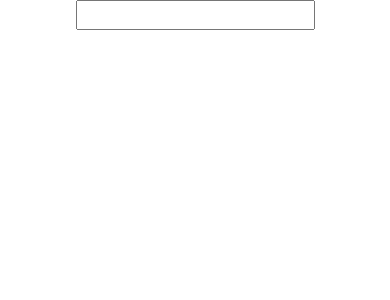
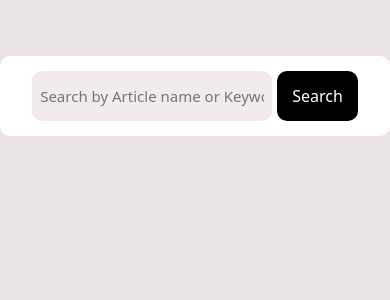
Before and after one commit to Vibha27/AlphaBi-Gif-Gallery, a React (Create React App) app: page / in a window 390 px wide. Shown: the top 300 px of the page. Built offline with nearby package versions, Linux system fonts and the light colour scheme.

Commit message:
responsiveness and style to pagination and search component

```diff
--- a/public/index.html
+++ b/public/index.html
@@ -9,6 +9,9 @@
       name="description"
       content="Web site created using create-react-app"
     />
+    <!-- Fontawsone icon -->
+    <link rel="stylesheet"
+          href="https://cdnjs.cloudflare.com/ajax/libs/font-awesome/4.7.0/css/font-awesome.min.css"></link>
     <link rel="apple-touch-icon" href="%PUBLIC_URL%/logo192.png" />
     <!--
       manifest.json provides metadata used when your web app is installed on a
@@ -24,7 +27,7 @@
       work correctly both with client-side routing and a non-root public URL.
       Learn how to configure a non-root public URL by running `npm run build`.
     -->
-    <title>React App</title>
+    <title>Gif Gallery</title>
   </head>
   <body>
     <noscript>You need to enable JavaScript to run this app.</noscript>
--- a/src/App.css
+++ b/src/App.css
@@ -1,7 +1,10 @@
+body {
+  background-color: rgb(233, 227, 227);
+
+}
 .App {
-  text-align: center;
+  overflow-x: hidden;
 }
-
 .App-logo {
   height: 40vmin;
   pointer-events: none;
@@ -11,17 +14,6 @@
   .App-logo {
     animation: App-logo-spin infinite 20s linear;
   }
-}
-
-.App-header {
-  background-color: #282c34;
-  min-height: 100vh;
-  display: flex;
-  flex-direction: column;
-  align-items: center;
-  justify-content: center;
-  font-size: calc(10px + 2vmin);
-  color: white;
 }
 
 .App-link {
@@ -37,42 +29,101 @@
   }
 }
 
+/* search text box */
+.search-container {
+  padding: 10px;
+}
+.search-box {
+  background-color:  rgb(241, 235, 235);
+  outline: none;
+  height: 50px;
+  font-size: 15px;
+  border-radius: 10px;
+  border: 0;
+  padding: 8px;
+}
+.search-button {
+  /* position: absolute;
+  right: 4px;
+  top: 4px; */
+  background-color: black;
+  border-radius: 10px;
+  border: 0;
+  color: #FFF;
+  width: auto;
+  height: 50px;
+  outline: 0;
+  margin-left: 5px;
+  padding: 5px 15px;
+}
+
+
+/* main container style */
+.search-gallery-container {
+  overflow-x: hidden;
+  background-color: white;
+  padding: 5px;
+  justify-content: center;
+  align-items: center;
+  text-align: center;
+  border-radius: 10px;
+}
+
 /* gallery view */
 .gallery-view img{
-  /* max-width: 500px; */
-  height: 250px;
+  height: 300px;
   padding: 5px;
   border-radius: 15px;
+  margin-top: 20px;
 }
-
+@media (max-width: 719px) {
+  .gallery-view img{
+    height: 250px;
+  }
+}
+.icon {
+  position: absolute;
+  z-index: 2;
+  display: block;
+  width: 2.375rem;
+  height: 2.375rem;
+  line-height: 2.375rem;
+  text-align: center;
+  pointer-events: none;
+  color: #aaa;
+}
 /* Pagination active  */
 .paginate-div {
   overflow-x: hidden;
 }
 .pagination {
-  margin: 20px auto;
+  margin: 70px auto;
   display: flex;
   list-style: none;
   align-items: center;
   justify-content: center;
+
 }
 .pagination > li:first-child > a,
 .pagination > li:first-child > span,
 .pagination > li:last-child > a,
 .pagination > li:last-child > span {
-  border-radius: 50px;
-  background-color: #18d26e;
-  color: #fff;
+  /* border-radius: 50px;
+  background-color: #18d26e; */
+  color:black;
   padding: 15px 18px;
+  text-decoration: none;
 }
-.pagination > .active > a {
-  /* background-color: #47ccde ; */
-  /* border-color: #47ccde ; */
-  border-bottom: 2px solid #18d26e;
+.pagination >.active > a {
+  /* background-color: #47ccde ;
+  border-color: #47ccde ; */
+  border-bottom: 2px solid #b31111;
+  background-color: #f5c7c7;
 }
 
 .pagination > li > a {
   /* margin-left:-1px; */
   cursor: pointer;
-  margin: 5px;
+  /* margin: 2px; */
+  padding: 5px;
 }
--- a/src/Components/GifGallery.js
+++ b/src/Components/GifGallery.js
@@ -8,7 +8,7 @@ function Items({ currentItems }) {
       {currentItems &&
         currentItems.map((item) => (
           <img key={item.url}
-          className="col-10 col-md-3"
+          className="col-6 col-md-4"
            src={item.images["preview_gif"].url}
            alt={item.embed_url}/>
 
@@ -25,14 +25,32 @@ export const GifGallery = ({ galleryList }) => {
   // following the API or data you're working with.
   const [itemOffset, setItemOffset] = useState(0);
 
-  let itemPerPage = 3;
+
+  //choose the screen size
+  const handleResize = () => {
+    if (window.innerWidth < 720) {
+      setItemPerPage(4)
+    } else {
+      setItemPerPage(3)
+    }
+  }
+
+  const [itemPerPage, setItemPerPage] = useState(3);
 
   useEffect(() => {
-    // Fetch items from another resources.
+    // first checking screen size
+    handleResize();
+
     const endOffset = itemOffset + itemPerPage;
+
     console.log(`Loading items from ${itemOffset} to ${endOffset}`);
+
     setCurrentItems(galleryList.slice(itemOffset, endOffset));
     setPageCount(Math.ceil(galleryList.length / itemPerPage));
+
+    // checking for resize event also
+    window.addEventListener('resize', handleResize);
+
   }, [itemOffset, itemPerPage, galleryList]);
 
   // Invoke when user click to request another page.
@@ -50,12 +68,13 @@ export const GifGallery = ({ galleryList }) => {
         <ReactPaginate
         className="pagination"
             breakLabel="..."
-            nextLabel="next"
+            nextLabel="Next"
             onPageChange={handlePageClick}
-            pageRangeDisplayed={5}
+            pageRangeDisplayed={4}
             pageCount={pageCount}
-            previousLabel="previous"
+            previousLabel="Previous"
             renderOnZeroPageCount={null}
+            activeClassName={'active'}
         />
 
     </div>
--- a/src/Components/MainComponent.js
+++ b/src/Components/MainComponent.js
@@ -29,8 +29,10 @@ export const MainComponent = () => {
         console.log(e.target.value)
         apiCall(e.target.value);
     }
-    return <div className="row">
-        <SearchBar handleChange={handleChange} />
-        <GifGallery galleryList={searchResults} />
+    return <div className="container mt-2 pt-5">
+        <div className="row search-gallery-container">
+            <SearchBar handleChange={handleChange} />
+            <GifGallery galleryList={searchResults} />
+        </div>
     </div>
 }
--- a/src/Components/SearchBar.js
+++ b/src/Components/SearchBar.js
@@ -1,16 +1,19 @@
 import React, { useState } from "react";
 
 export const SearchBar = (props) => {
-    const [searchValue, setSearchValue] = useState(" ");
+    const [searchValue, setSearchValue] = useState("");
 
     const handleChange = (e) => {
         setSearchValue(e.target.value);
         props.handleChange(e);
     }
 
-    return <div className="col-12">
+    return <div className="col-12 search-container">
         <input type="text"
+        className="col-8 col-md-8 search-box"
         value={searchValue}
+        placeholder="Search by Article name or Keywords..."
         onChange={handleChange}/>
+        <button className="search-button">Search</button>
     </div>
 }
```
